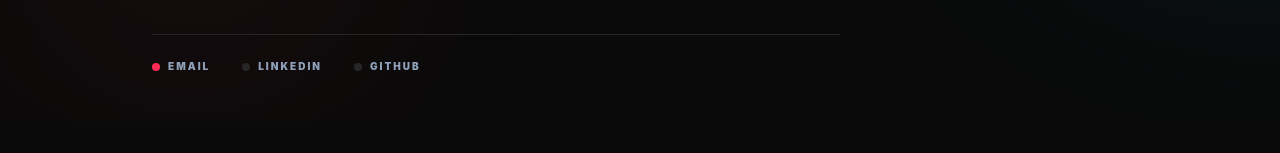
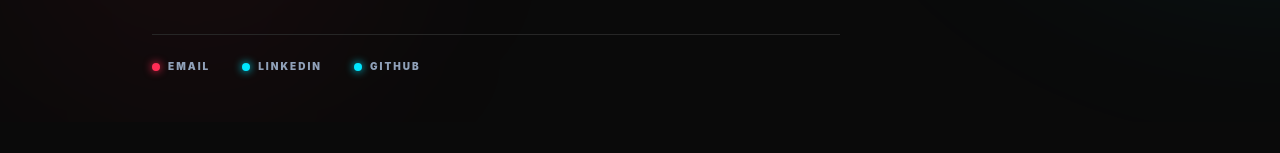
Before and after one commit to christiamgsp/mi-portafolio, a React (Vite) app: page / in a window 1280 px wide. Shown: the part 372-525 px from the top of the page. Built offline with nearby package versions, Linux system fonts and the light colour scheme.

Commit message:
feat: retoques finales

```diff
--- a/src/components/Header.jsx
+++ b/src/components/Header.jsx
@@ -1,7 +1,16 @@
 import React from 'react';
 import { perfil } from '../data';
 
-const Header = () => (
+const Header = () => {
+  const emailSubject = encodeURIComponent(
+    'Contacto Oportunidad Laboral - Full Stack Developer'
+  );
+  const emailBody = encodeURIComponent(
+    'Hola Christiam,\n\nHe visto tu portfolio y me ha interesado mucho tu perfil técnico, especialmente tu experiencia en React y tu background en IT Support. Me gustaría que pudiéramos agendar una breve llamada para conocerte mejor.\n\nSaludos.'
+  );
+  const mailtoLink = `mailto:christiamgsp@gmail.com?subject=${emailSubject}&body=${emailBody}`;
+
+  return (
     <header className='relative pt-24 pb-12 overflow-hidden bg-[#0A0A0A]'>
       <div className='absolute top-0 right-0 -translate-y-1/2 translate-x-1/2 w-[600px] h-[600px] bg-[#00E6FF]/10 rounded-full blur-[120px]'></div>
       <div className='absolute bottom-0 left-0 w-96 h-96 bg-[#FF2D55]/5 rounded-full blur-[100px]'></div>
@@ -18,7 +27,8 @@ const Header = () => (
               </div>
 
               <h1 className='text-7xl font-light tracking-tight text-white leading-none'>
-              Christiam <span className='font-black text-[#00E6FF]'>Silva</span>
+                Christiam{' '}
+                <span className='font-black text-[#00E6FF]'>Silva</span>
                 <span className='text-[#FF2D55]'>.</span>
               </h1>
 
@@ -33,17 +43,17 @@ const Header = () => (
             <p className='text-[15px] text-slate-400 leading-relaxed max-w-xl mx-auto md:mx-0'>
               Desarrollador enfocado en React y TypeScript. Mi experiencia de 6
               años en
-            <span className='text-white font-bold'> IT Support</span> me permite
-            abordar el desarrollo desde una perspectiva técnica analítica,
-            optimizando el rendimiento y garantizando soluciones escalables bajo
-            estándares de calidad premium.
+              <span className='text-white font-bold'> IT Support</span> me
+              permite abordar el desarrollo desde una perspectiva técnica
+              analítica, optimizando el rendimiento y garantizando soluciones
+              escalables bajo estándares de calidad premium.
             </p>
 
             <div className='flex flex-wrap justify-center md:justify-start gap-8 pt-6 border-t border-[#262626]'>
               <a
-              href={`mailto:${perfil.email}`}
+                href={mailtoLink}
                 className='group flex items-center gap-2 text-slate-400 hover:text-white transition-all text-[10px] font-black uppercase tracking-[0.2em]'>
-              <span className='w-2 h-2 rounded-full bg-[#FF2D55]'></span>
+                <span className='w-2 h-2 rounded-full bg-[#FF2D55] shadow-[0_0_8px_#FF2D55]'></span>
                 Email
               </a>
               <a
@@ -51,7 +61,7 @@ const Header = () => (
                 target='_blank'
                 rel='noreferrer'
                 className='group flex items-center gap-2 text-slate-400 hover:text-[#00E6FF] transition-all text-[10px] font-black uppercase tracking-[0.2em]'>
-              <span className='w-2 h-2 rounded-full bg-[#262626] group-hover:bg-[#00E6FF]'></span>
+                <span className='w-2 h-2 rounded-full bg-[#00E6FF] shadow-[0_0_8px_#00E6FF]'></span>
                 LinkedIn
               </a>
               <a
@@ -59,7 +69,7 @@ const Header = () => (
                 target='_blank'
                 rel='noreferrer'
                 className='group flex items-center gap-2 text-slate-400 hover:text-[#00E6FF] transition-all text-[10px] font-black uppercase tracking-[0.2em]'>
-              <span className='w-2 h-2 rounded-full bg-[#262626] group-hover:bg-[#00E6FF]'></span>
+                <span className='w-2 h-2 rounded-full bg-[#00E6FF] shadow-[0_0_8px_#00E6FF]'></span>
                 GitHub
               </a>
             </div>
@@ -71,7 +81,7 @@ const Header = () => (
               <div className='absolute -inset-1 border border-[#00E6FF]/20 rounded-full animate-pulse'></div>
               <div className='relative w-44 h-44 md:w-56 md:h-56 rounded-full overflow-hidden border-4 border-[#141414] shadow-[0_0_50px_rgba(0,230,255,0.1)]'>
                 <img
-                src='./public\pdfs\foto-perfil.jpg'
+                  src='public\pdfs\foto-perfil.jpg'
                   alt='Christiam Silva'
                   className='w-full h-full object-cover filter grayscale hover:grayscale-0 transition-all duration-1000 scale-110 hover:scale-100'
                 />
@@ -85,5 +95,6 @@ const Header = () => (
       </div>
     </header>
   );
+};
 
 export default Header;
```
Lines whose indentation alone changed are shown as unchanged.
